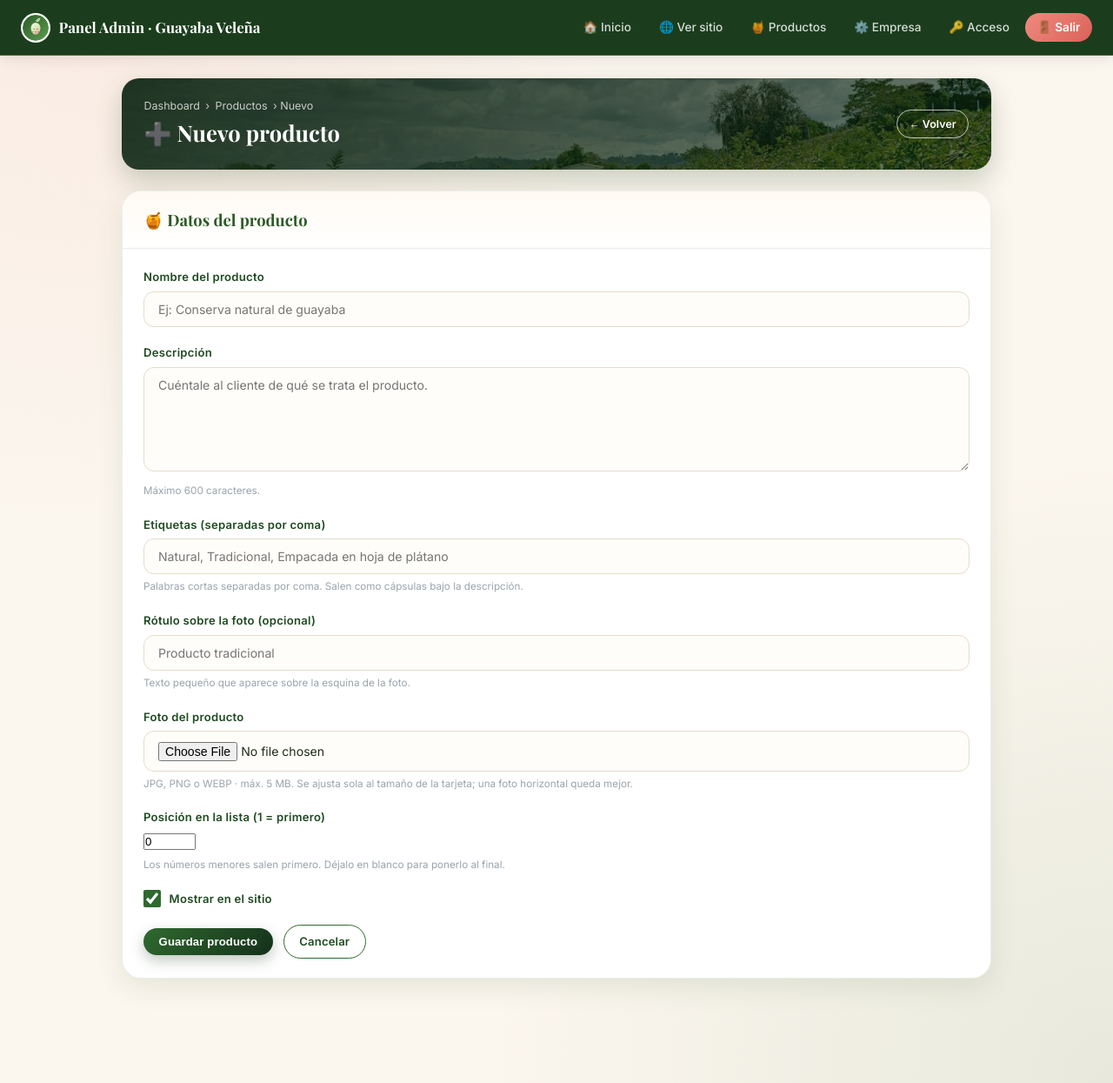
After one commit to duvanrohe04-dotcom/guayaba_velez, a Flask app: page /admin/productos/nuevo in a window 1280 px wide. The commit adds this page. Shown: the whole page at 87% size. Run offline with Flask 3, Linux system fonts and the light colour scheme; the visitor is signed in with stand-in values (Sample User, id 1); data comes from the database, SQL or seed files in the repository; some libraries are stand-ins or nearby versions.

Commit message:
Panel: gestion de productos (agregar, editar, ocultar, eliminar, foto); botones del panel legibles; accesos directos de la app

```diff
--- a/app/admin/forms.py
+++ b/app/admin/forms.py
@@ -1,7 +1,7 @@
 from flask_wtf import FlaskForm
 from flask_wtf.file import FileField, FileAllowed
-from wtforms import StringField, TextAreaField, PasswordField, SubmitField
-from wtforms.validators import DataRequired, Optional, Length, EqualTo
+from wtforms import StringField, TextAreaField, PasswordField, SubmitField, IntegerField, BooleanField
+from wtforms.validators import DataRequired, Optional, Length, EqualTo, NumberRange
 
 
 class EmpresaForm(FlaskForm):
@@ -21,6 +21,32 @@ class ContenidoForm(FlaskForm):
     titulo = StringField('Título de la sección', validators=[Optional(), Length(max=200)])
     texto = TextAreaField('Texto', validators=[Optional()])
     submit = SubmitField('Guardar sección')
+
+
+class ProductoForm(FlaskForm):
+    nombre = StringField('Nombre del producto', validators=[DataRequired(message='Escribe el nombre.'), Length(max=150)])
+    descripcion = TextAreaField('Descripción', validators=[Optional(), Length(max=600)])
+    etiquetas = StringField(
+        'Etiquetas (separadas por coma)',
+        validators=[Optional(), Length(max=300)],
+        render_kw={'placeholder': 'Natural, Tradicional, Empacada en hoja de plátano'},
+    )
+    cinta = StringField(
+        'Rótulo sobre la foto (opcional)',
+        validators=[Optional(), Length(max=60)],
+        render_kw={'placeholder': 'Producto tradicional'},
+    )
+    imagen = FileField(
+        'Foto del producto',
+        validators=[FileAllowed(['png', 'jpg', 'jpeg', 'webp', 'gif'], 'Solo se permiten imágenes.')]
+    )
+    orden = IntegerField('Posición en la lista (1 = primero)', validators=[Optional(), NumberRange(min=0, max=999)], default=0)
+    activo = BooleanField('Mostrar en el sitio', default=True)
+    submit = SubmitField('Guardar producto')
+
+
+class AccionForm(FlaskForm):
+    """Formulario vacío: solo aporta el token CSRF a los botones de eliminar / ocultar."""
 
 
 class CuentaForm(FlaskForm):
--- a/app/admin/routes.py
+++ b/app/admin/routes.py
@@ -6,9 +6,10 @@ from flask_login import login_required, current_user
 from werkzeug.utils import secure_filename
 
 from app.admin import admin_bp
-from app.admin.forms import EmpresaForm, ContenidoForm, CuentaForm
+from app.admin.forms import EmpresaForm, ContenidoForm, CuentaForm, ProductoForm, AccionForm
+from app.admin.imagenes import guardar_foto_producto, borrar_foto_subida
 from app.extensions import db
-from app.models import Empresa, Contenido, Usuario
+from app.models import Empresa, Contenido, Usuario, Producto
 
 
 def _allowed_file(filename):
@@ -42,8 +43,11 @@ def _borrar_logo_anterior(nombre):
 @login_required
 def dashboard():
     empresa = Empresa.get_instance()
-    secciones = Contenido.query.order_by(Contenido.orden).all()
-    return render_template('admin/dashboard.html', empresa=empresa, secciones=secciones)
+    # Las claves que empiezan por "_" son marcas internas, no textos editables.
+    secciones = Contenido.query.filter(~Contenido.seccion.startswith('_')).order_by(Contenido.orden).all()
+    total_productos = Producto.query.filter_by(activo=True).count()
+    return render_template('admin/dashboard.html', empresa=empresa, secciones=secciones,
+                           total_productos=total_productos)
 
 
 @admin_bp.route('/empresa', methods=['GET', 'POST'])
@@ -106,6 +110,82 @@ def editar_contenido(seccion):
     return render_template('admin/editar_contenido.html', form=form, bloque=bloque)
 
 
+@admin_bp.route('/productos')
+@login_required
+def productos():
+    lista = Producto.query.order_by(Producto.orden, Producto.id).all()
+    return render_template('admin/productos.html', productos=lista, accion=AccionForm())
+
+
+@admin_bp.route('/productos/nuevo', methods=['GET', 'POST'])
+@admin_bp.route('/productos/<int:pid>/editar', methods=['GET', 'POST'])
+@login_required
+def editar_producto(pid=None):
+    producto = db.get_or_404(Producto, pid) if pid else None
+    form = ProductoForm(obj=producto)
+
+    if form.validate_on_submit():
+        carpeta = current_app.config['UPLOAD_FOLDER']
+        foto_nueva = None
+        archivo = form.imagen.data
+        if archivo and getattr(archivo, 'filename', ''):
+            foto_nueva = guardar_foto_producto(archivo, carpeta)
+            if foto_nueva is None:
+                flash('No se pudo leer esa imagen. Prueba con un JPG o PNG.', 'danger')
+                return render_template('admin/editar_producto.html', form=form, producto=producto)
+
+        if producto is None:
+            ultimo = db.session.query(db.func.max(Producto.orden)).scalar() or 0
+            producto = Producto(orden=form.orden.data or ultimo + 1)
+            db.session.add(producto)
+        else:
+            producto.orden = form.orden.data if form.orden.data is not None else producto.orden
+
+        producto.nombre = form.nombre.data.strip()
+        producto.descripcion = (form.descripcion.data or '').strip()
+        producto.etiquetas = (form.etiquetas.data or '').strip()
+        producto.cinta = (form.cinta.data or '').strip() or None
+        producto.activo = bool(form.activo.data)
+
+        foto_anterior = producto.imagen
+        if foto_nueva:
+            producto.imagen = foto_nueva
+        db.session.commit()
+
+        # La foto anterior solo se borra después de guardar bien, y solo si era subida.
+        if foto_nueva and foto_anterior and foto_anterior != foto_nueva:
+            borrar_foto_subida(foto_anterior, carpeta)
+
+        flash('Producto guardado.', 'success')
+        return redirect(url_for('admin.productos'))
+
+    return render_template('admin/editar_producto.html', form=form, producto=producto)
+
+
+@admin_bp.route('/productos/<int:pid>/visibilidad', methods=['POST'])
+@login_required
+def visibilidad_producto(pid):
+    if AccionForm().validate_on_submit():
+        producto = db.get_or_404(Producto, pid)
+        producto.activo = not producto.activo
+        db.session.commit()
+        flash(f'«{producto.nombre}» ahora está {"visible" if producto.activo else "oculto"} en el sitio.', 'success')
+    return redirect(url_for('admin.productos'))
+
+
+@admin_bp.route('/productos/<int:pid>/eliminar', methods=['POST'])
+@login_required
+def eliminar_producto(pid):
+    if AccionForm().validate_on_submit():
+        producto = db.get_or_404(Producto, pid)
+        nombre, foto = producto.nombre, producto.imagen
+        db.session.delete(producto)
+        db.session.commit()
+        borrar_foto_subida(foto, current_app.config['UPLOAD_FOLDER'])
+        flash(f'Producto «{nombre}» eliminado.', 'success')
+    return redirect(url_for('admin.productos'))
+
+
 @admin_bp.route('/cuenta', methods=['GET', 'POST'])
 @login_required
 def cuenta():
--- a/app/models/__init__.py
+++ b/app/models/__init__.py
@@ -6,5 +6,6 @@ en que los usen los blueprints.
 from app.models.usuario import Usuario
 from app.models.empresa import Empresa
 from app.models.contenido import Contenido
+from app.models.producto import Producto
 
-__all__ = ['Usuario', 'Empresa', 'Contenido']
+__all__ = ['Usuario', 'Empresa', 'Contenido', 'Producto']
--- a/app/static/css/admin-pro.css
+++ b/app/static/css/admin-pro.css
@@ -136,10 +136,41 @@ body {
   .quick { grid-template-columns: repeat(3, 1fr); }
   .sections-grid { grid-template-columns: 1fr 1fr; }
 }
+/* ── Productos (lista y formulario) ── */
+.prod-ayuda { color: #6b7d63; font-size: 0.9rem; margin: -0.4rem 0 1.2rem; }
+.prod-lista { display: flex; flex-direction: column; gap: 0.9rem; }
+.prod-item {
+  display: grid; grid-template-columns: 84px minmax(0, 1fr); gap: 1rem; align-items: center;
+  background: #fff; border-radius: 20px; padding: 0.9rem 1.1rem;
+  border: 1px solid rgba(45,90,39,0.08); box-shadow: 0 6px 18px rgba(45,90,39,0.08);
+}
+.prod-oculto { opacity: 0.62; }
+.prod-thumb { width: 84px; height: 84px; border-radius: 16px; overflow: hidden; background: #f3efe3; display: grid; place-items: center; font-size: 2rem; box-shadow: 0 6px 14px rgba(0,0,0,0.12); }
+.prod-thumb img { width: 100%; height: 100%; object-fit: cover; }
+.prod-nombre { font-weight: 700; color: var(--bosque-2, #1f4a22); display: flex; align-items: center; gap: 0.5rem; flex-wrap: wrap; }
+.prod-num { background: linear-gradient(135deg, var(--bosque-3, #2f6a2f), var(--bosque-1, #14301a)); color: #fff; width: 24px; height: 24px; border-radius: 50%; font-size: 0.72rem; display: inline-grid; place-items: center; }
+.prod-estado { font-size: 0.68rem; font-weight: 800; padding: 0.15rem 0.6rem; border-radius: 999px; text-transform: uppercase; letter-spacing: 0.05em; }
+.prod-estado.on { background: #d4f5cc; color: #1f4a22; }
+.prod-estado.off { background: #ececec; color: #6b6b6b; }
+.prod-desc { font-size: 0.82rem; color: #6b7d63; margin-top: 0.15rem; }
+.prod-acciones { grid-column: 1 / -1; display: flex; flex-wrap: wrap; gap: 0.5rem; }
+.prod-acciones form { margin: 0; }
+.btn-peligro { background: #fff0ed; color: #c0392b; border: 1.5px solid #f4b8ae; }
+.btn-peligro:hover { background: #c0392b; color: #fff; border-color: #c0392b; }
+.prod-preview { width: 100%; max-width: 280px; border-radius: 16px; margin-bottom: 0.5rem; box-shadow: 0 8px 20px rgba(0,0,0,0.15); }
+.form-check { display: flex; align-items: center; gap: 0.6rem; }
+.form-check input[type="checkbox"] { width: 20px; height: 20px; accent-color: var(--bosque-3, #2f6a2f); }
+.form-check label { margin: 0; }
+.empty-note { background: #fff; border-radius: 18px; padding: 1.6rem; text-align: center; color: #6b7d63; border: 1px dashed rgba(45,90,39,0.25); }
+@media (min-width: 720px) {
+  .prod-item { grid-template-columns: 84px minmax(0, 1fr) auto; }
+  .prod-acciones { grid-column: auto; justify-content: flex-end; }
+}
+
 .sections-grid, .quick { grid-template-columns: minmax(0, 1fr); }
 @media (min-width: 720px) {
   .sections-grid { grid-template-columns: repeat(2, minmax(0, 1fr)); }
-  .quick { grid-template-columns: repeat(3, minmax(0, 1fr)); }
+  .quick { grid-template-columns: repeat(2, minmax(0, 1fr)); }
 }
 .stats { grid-template-columns: repeat(2, minmax(0, 1fr)); }
 .stat > div { min-width: 0; }
--- a/app/static/css/finca.css
+++ b/app/static/css/finca.css
@@ -115,6 +115,12 @@
   .topbar-icons { margin: 0 auto; }
   .red-btn { flex: 1 1 100%; justify-content: center; }
 }
+
+/* Panel: los botones verdes llevan texto blanco (la regla del botón del sitio
+   público, con texto verde, los dejaba ilegibles) */
+.btn.btn-primary { color: #fff !important; }
+.btn.btn-peligro { color: #c0392b; }
+.btn.btn-peligro:hover { color: #fff; }
 
 /* ══ COMPATIBILIDAD: Safari/iPhone, Android y pantallas táctiles ══ */
 /* Vidrio esmerilado: Safari necesita el prefijo -webkit- */
--- a/app/templates/admin/base_admin.html
+++ b/app/templates/admin/base_admin.html
@@ -26,6 +26,7 @@
     <div class="admin-nav-links">
       <a href="{{ url_for('admin.dashboard') }}">🏠 Inicio</a>
       <a href="{{ url_for('public.index') }}" target="_blank" rel="noopener">🌐 Ver sitio</a>
+      <a href="{{ url_for('admin.productos') }}">🍯 Productos</a>
       <a href="{{ url_for('admin.editar_empresa') }}">⚙️ Empresa</a>
       <a href="{{ url_for('admin.cuenta') }}">🔑 Acceso</a>
       <a href="{{ url_for('auth.logout') }}" class="logout">🚪 Salir</a>
--- a/app/templates/admin/dashboard.html
+++ b/app/templates/admin/dashboard.html
@@ -49,6 +49,9 @@
 <!-- Accesos rápidos -->
 <h2 class="block-title">Accesos rápidos</h2>
 <div class="quick">
+  <a class="quick-card" href="{{ url_for('admin.productos') }}">
+    <span class="q-ico ph ph-entera"></span><strong>Productos ({{ total_productos }})</strong><small>Agrega, edita u oculta los productos que vendes</small>
+  </a>
   <a class="quick-card" href="{{ url_for('admin.editar_empresa') }}">
     <span class="q-ico ph ph-casa"></span><strong>Logo y redes</strong><small>Nombre, logo, WhatsApp, Facebook, Instagram, TikTok</small>
   </a>
--- /dev/null
+++ b/app/templates/admin/editar_producto.html
@@ -0,0 +1,77 @@
+{% extends "admin/base_admin.html" %}
+{% block title %}{{ 'Editar producto' if producto else 'Nuevo producto' }}{% endblock %}
+{% block content %}
+
+<div class="page-header">
+  <div>
+    <div class="breadcrumb">
+      <a href="{{ url_for('admin.dashboard') }}">Dashboard</a> ›
+      <a href="{{ url_for('admin.productos') }}">Productos</a> › {{ 'Editar' if producto else 'Nuevo' }}
+    </div>
+    <h1>{{ '✏️ Editar producto' if producto else '➕ Nuevo producto' }}</h1>
+  </div>
+  <a href="{{ url_for('admin.productos') }}" class="btn btn-outline btn-sm">← Volver</a>
+</div>
+
+<div class="card">
+  <div class="card-header"><h2>🍯 Datos del producto</h2></div>
+  <div class="card-body">
+    <form method="POST" enctype="multipart/form-data" novalidate>
+      {{ form.hidden_tag() }}
+
+      {% for campo in [form.nombre, form.descripcion, form.etiquetas, form.cinta, form.imagen, form.orden] %}
+        {% for error in campo.errors %}<div class="flash danger">{{ error }}</div>{% endfor %}
+      {% endfor %}
+
+      <div class="form-group">
+        {{ form.nombre.label }}
+        {{ form.nombre(placeholder='Ej: Conserva natural de guayaba') }}
+      </div>
+
+      <div class="form-group">
+        {{ form.descripcion.label }}
+        {{ form.descripcion(rows=4, placeholder='Cuéntale al cliente de qué se trata el producto.') }}
+        <p class="form-hint">Máximo 600 caracteres.</p>
+      </div>
+
+      <div class="form-group">
+        {{ form.etiquetas.label }}
+        {{ form.etiquetas() }}
+        <p class="form-hint">Palabras cortas separadas por coma. Salen como cápsulas bajo la descripción.</p>
+      </div>
+
+      <div class="form-group">
+        {{ form.cinta.label }}
+        {{ form.cinta() }}
+        <p class="form-hint">Texto pequeño que aparece sobre la esquina de la foto.</p>
+      </div>
+
+      <div class="form-group">
+        {{ form.imagen.label }}
+        {% if producto and producto.imagen %}
+          <img src="{{ url_for('static', filename=producto.imagen) }}" alt="Foto actual" class="prod-preview">
+          <p class="form-hint">Foto actual. Sube otra solo si quieres cambiarla.</p>
+        {% endif %}
+        {{ form.imagen(accept='image/*') }}
+        <p class="form-hint">JPG, PNG o WEBP · máx. 5 MB. Se ajusta sola al tamaño de la tarjeta; una foto horizontal queda mejor.</p>
+      </div>
+
+      <div class="form-group">
+        {{ form.orden.label }}
+        {{ form.orden(min=0, max=999) }}
+        <p class="form-hint">Los números menores salen primero. Déjalo en blanco para ponerlo al final.</p>
+      </div>
+
+      <div class="form-group form-check">
+        {{ form.activo() }} {{ form.activo.label }}
+      </div>
+
+      <div style="display:flex; gap:.75rem; align-items:center; flex-wrap:wrap;">
+        {{ form.submit(class='btn btn-primary') }}
+        <a href="{{ url_for('admin.productos') }}" class="btn btn-outline">Cancelar</a>
+      </div>
+    </form>
+  </div>
+</div>
+
+{% endblock %}
--- a/requirements.txt
+++ b/requirements.txt
@@ -6,3 +6,4 @@ python-dotenv==1.0.1
 Werkzeug==3.0.3
 email-validator==2.1.1
 gunicorn==22.0.0
+Pillow==11.0.0
```
Also changed, not shown: app/admin/imagenes.py (added, +50 -0 lines), app/models/producto.py (added, +34 -0 lines), app/public/routes.py (+10 -2 lines), app/static/css/productos.css (+6 -3 lines), app/templates/admin/productos.html (added, +50 -0 lines), app/templates/public/index.html (+21 -30 lines), seed.py (+33 -1 lines), README.md.
